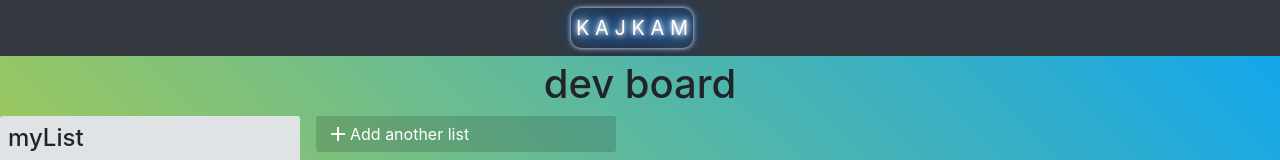
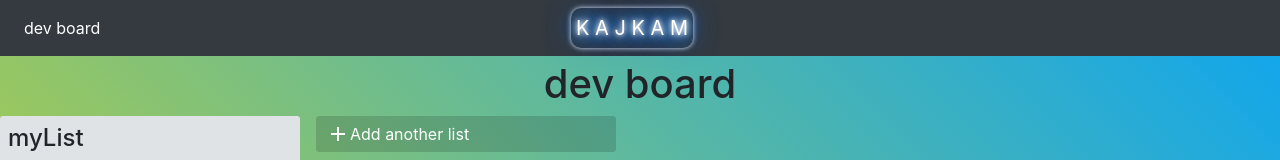
Before and after one commit to sajib21/kajkam, a React (Create React App) app: page /#/board-00 in a window 1280 px wide. Shown: the top 160 px of the page. Built offline with nearby package versions, Linux system fonts and the light colour scheme.

Commit message:
Fixed size increase of navbar in gh pages, added board name in navbar

```diff
--- a/src/components/anime.css
+++ b/src/components/anime.css
@@ -1,5 +1,4 @@
 .gh1 {
-  font-size: 80px;
   text-align: center;
   color: #fff;
   animation: glow 1s ease-in-out infinite alternate;
--- a/src/components/home.js
+++ b/src/components/home.js
@@ -1,6 +1,6 @@
 import React, { useState } from "react";
 import { connect } from "react-redux";
-import { addBoard } from "../actions";
+import { addBoard, setCurrentBoard } from "../actions";
 import styled from "styled-components";
 import { Link } from "react-router-dom";
 
@@ -62,6 +62,7 @@ const CreateInput = styled.input`
 
 const Home = ({ boards, dispatch, match }) => {
   console.log("Home: ", match.params);
+  dispatch(setCurrentBoard(null));
   const [newBoardTitle, setNewBoardTitle] = useState("");
 
   const handleChange = (e) => {
--- a/src/components/kkBoard.js
+++ b/src/components/kkBoard.js
@@ -77,6 +77,7 @@ class KKBoard extends Component {
 
 const mapStateToProps = (state) => ({
   boards: state.boards,
+  currentBoard: state.currentBoard,
   lists: state.lists,
   cards: state.cards,
 });
--- a/src/components/navbar.js
+++ b/src/components/navbar.js
@@ -1,14 +1,33 @@
-import React from "react";
+import React, { Component } from "react";
+import { connect } from "react-redux";
 import { NavLink } from "react-router-dom";
 import "./anime.css";
 
-const Navbar = ({ user }) => {
+class Navbar extends Component {
+  render() {
+    const { currentBoard } = this.props;
+    console.log("Navbar: render1:", currentBoard);
+    var boardTitle = null;
+    if (currentBoard) {
+      const { boardID } = currentBoard;
+      console.log("Navbar: render2:", boardID);
+      if (boardID && boardID !== "")
+        boardTitle = this.props.boards[boardID].boardTitle;
+    }
+
     return (
       <nav
         class="navbar navbar-expand-lg navbar-dark bg-dark"
         style={{ position: "fixed", zIndex: "1", width: "100%" }}
       >
-      <div class="d-flex w-50 order-0"></div>
+        <div class="navbar-nav d-flex w-50 order-0">
+          {boardTitle && (
+            <a className="nav-item nav-link active">
+              {boardTitle}
+              <span className="sr-only">(current)</span>
+            </a>
+          )}
+        </div>
         <div
           class="navbar-collapse collapse justify-content-center order-2"
           id="collapsingNavbar"
@@ -28,6 +47,12 @@ const Navbar = ({ user }) => {
         <span class="navbar-text small text-truncate mt-1 w-50 text-right order-1 order-md-last"></span>
       </nav>
     );
-};
+  }
+}
 
-export default Navbar;
+const mapStateToProps = (state) => ({
+  boards: state.boards,
+  currentBoard: state.currentBoard,
+});
+
+export default connect(mapStateToProps)(Navbar);
```
Lines whose indentation alone changed are shown as unchanged.
